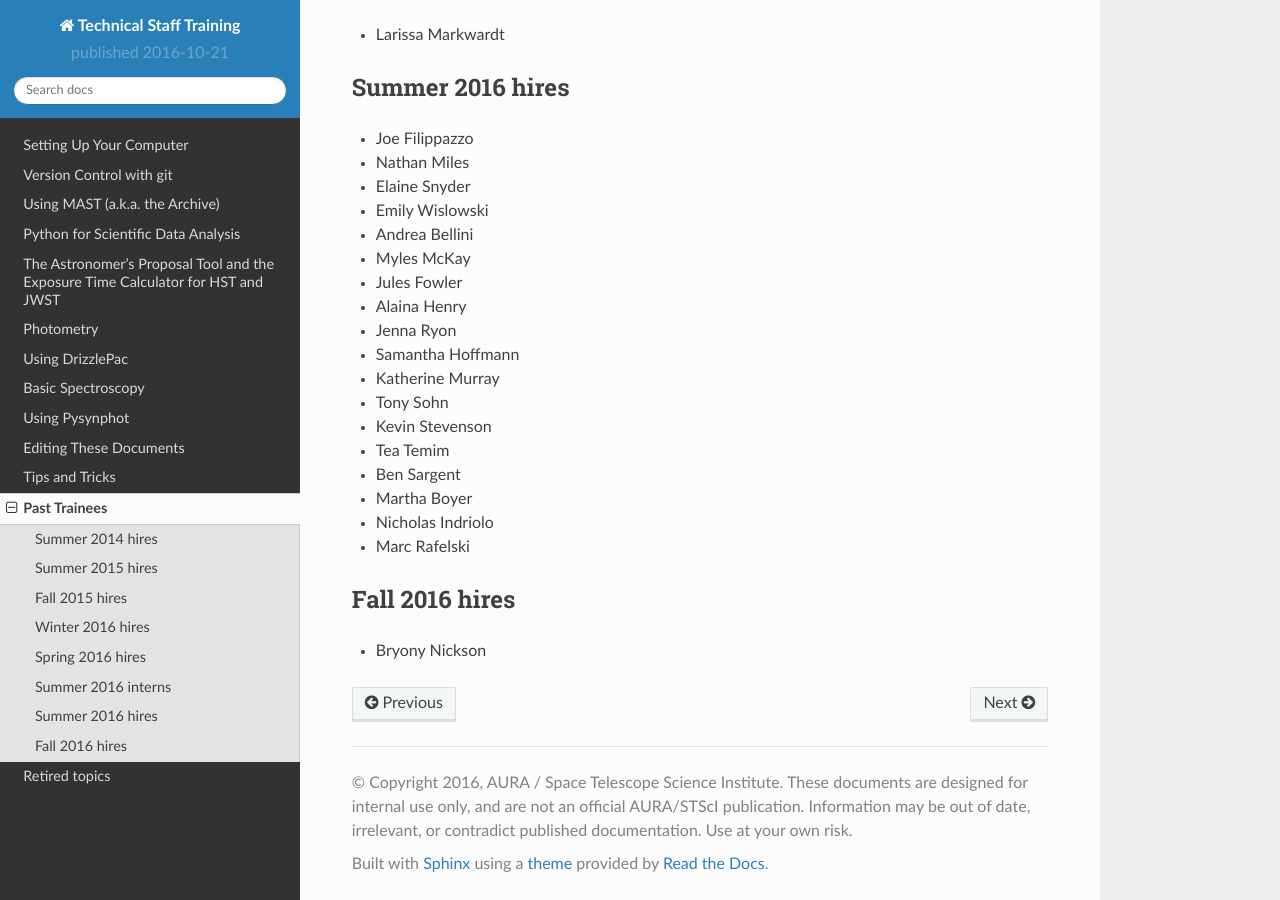
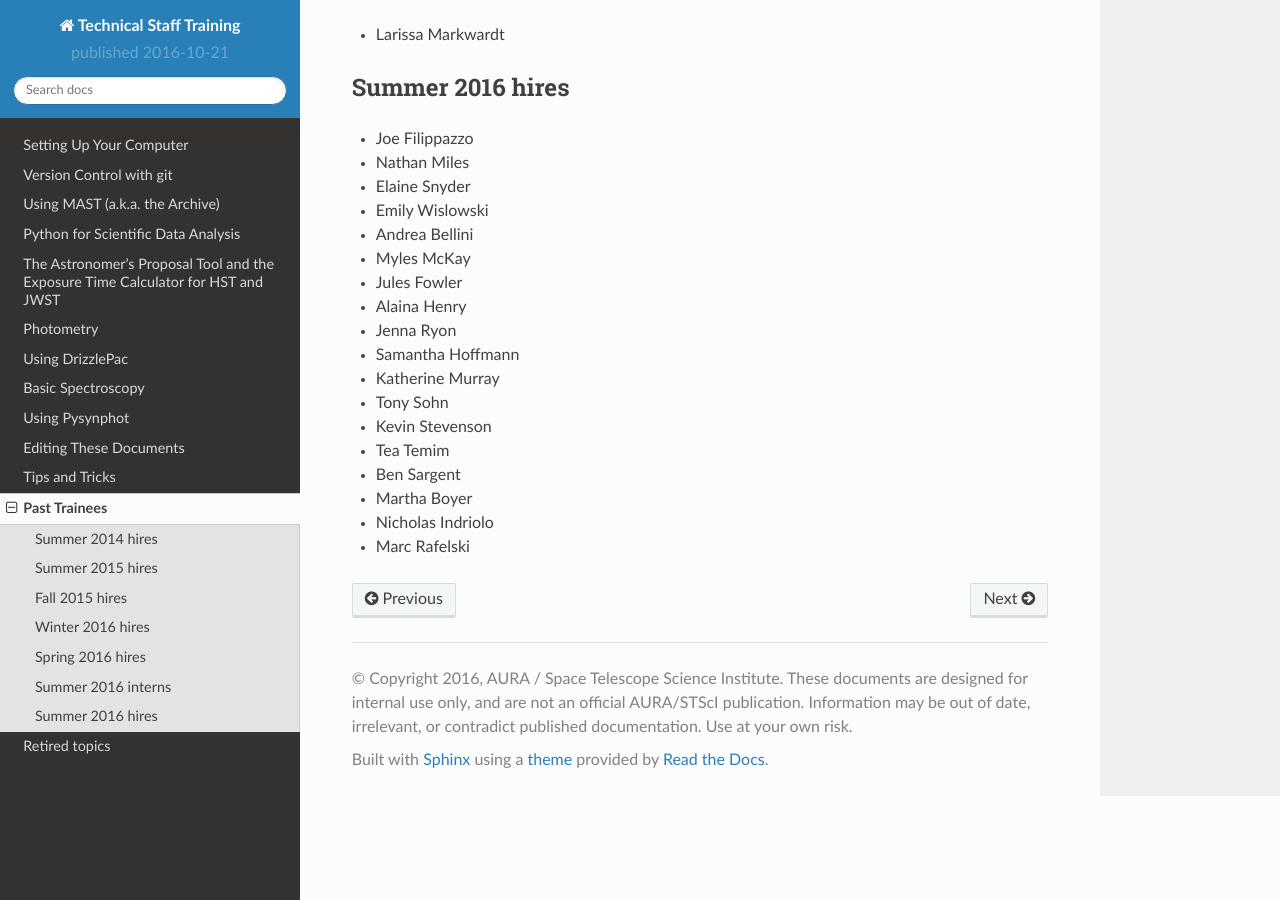
Before and after one commit to staceybright/training-library, a Sphinx documentation site: the page built from source/trainees.txt, in a window 1280 px wide and 900 px high, scrolled down 1145 px. Built offline with Sphinx 7.4.7 and the Read the Docs theme 2.0.0, drawn with Linux system fonts in a browser that asks for light colours.

Commit message:
Update trainees.txt

```diff
--- a/source/trainees.txt
+++ b/source/trainees.txt
@@ -71,8 +71,3 @@ Summer 2016 hires
 * Martha Boyer
 * Nicholas Indriolo
 * Marc Rafelski
-
-Fall 2016 hires
-===============
-
-* Bryony Nickson
```
